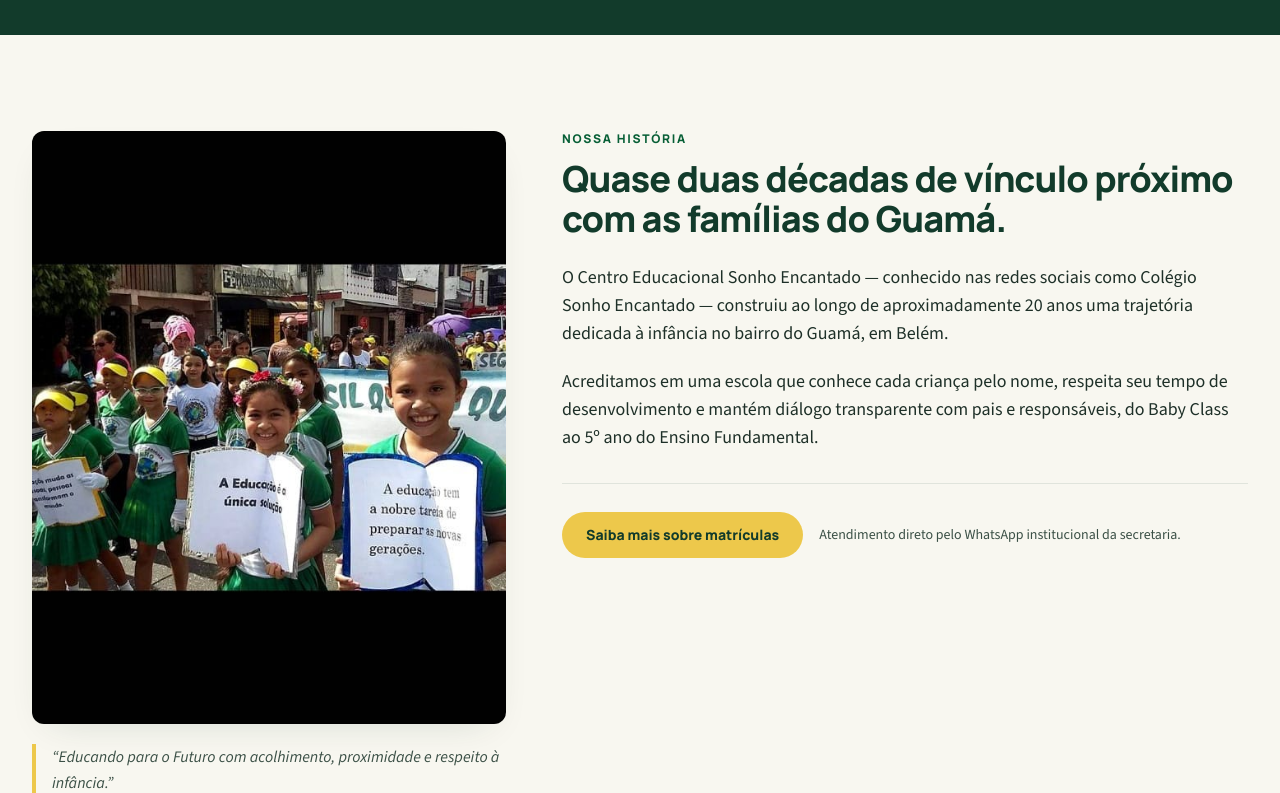
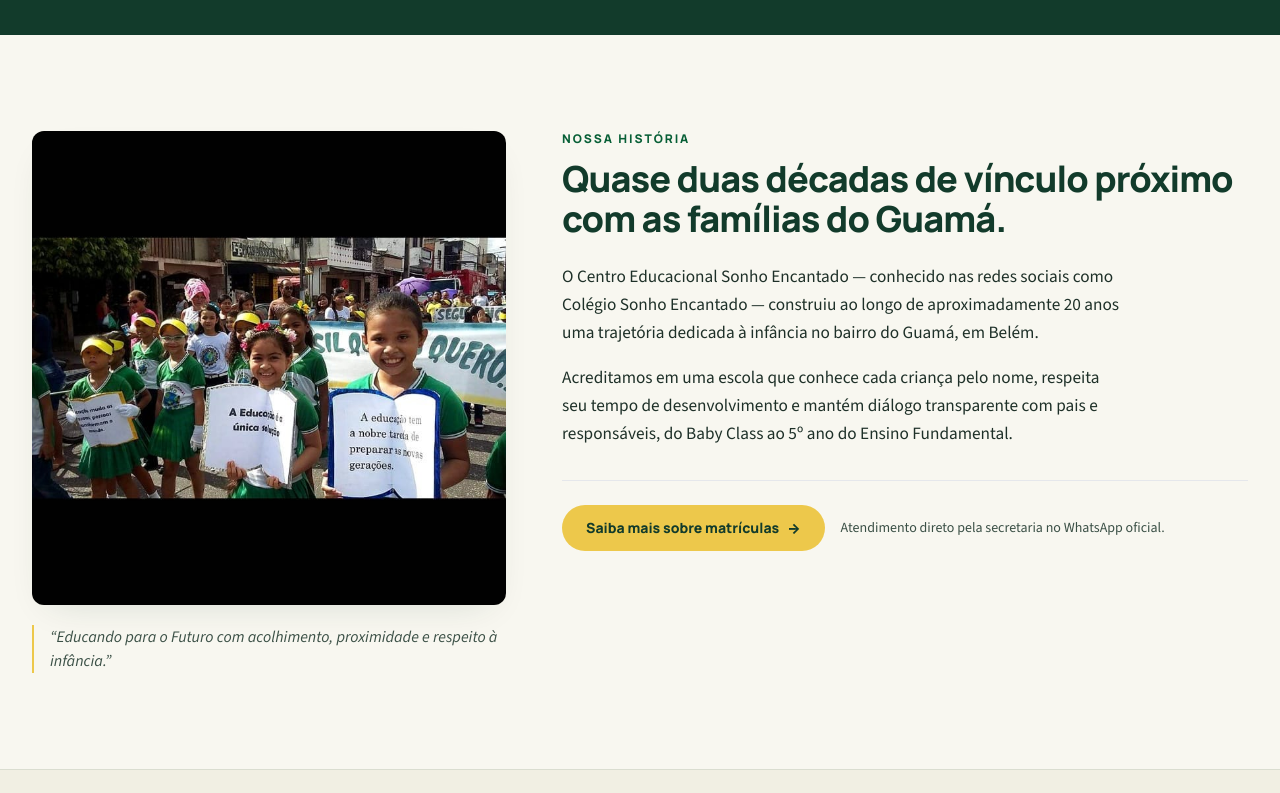
Before and after one commit to desenvolvedorfast-hub/site-sonho-encantado, a React (Vite) app in the folder sonho-encantado-site/: page / in a window 1280 px wide. Shown: the part 967-1760 px from the top of the page. Built offline with nearby package versions, Linux system fonts and the light colour scheme.

Commit message:
Implement photo missing state in HistorySection
Added state management for missing photo and updated rendering logic based on photo availability.

```diff
--- a/sonho-encantado-site/src/components/HistorySection.tsx
+++ b/sonho-encantado-site/src/components/HistorySection.tsx
@@ -1,61 +1,81 @@
+import { useState } from 'react';
 import { HISTORY_CONTENT, SCHOOL_IDENTITY } from '../data/schoolContent';
 import { PhotoSlot } from './PhotoSlot';
 
 export function HistorySection() {
+  const [photoMissing, setPhotoMissing] = useState(false);
+
   return (
     <section
       id="nossa-historia"
       aria-labelledby="historia-heading"
       className="py-16 sm:py-20 lg:py-24"
     >
-      <div className="mx-auto grid max-w-7xl grid-cols-1 items-start gap-10 px-4 sm:px-6 lg:grid-cols-12 lg:gap-14 lg:px-8">
-        {/* Imagem Editorial à Esquerda */}
+      <div className="mx-auto max-w-7xl px-4 sm:px-6 lg:px-8">
+        <div className="grid grid-cols-1 items-start gap-10 lg:grid-cols-12 lg:gap-14">
+          {/* Imagem em proporção natural (sem faixas pretas e sem cortar rostos) */}
+          {!photoMissing ? (
             <div className="order-2 lg:order-1 lg:col-span-5">
-          <div className="lg:sticky lg:top-24">
+              <div className="lg:sticky lg:top-28">
                 <PhotoSlot
                   src={HISTORY_CONTENT.imageSrc}
                   alt={HISTORY_CONTENT.imageAlt}
-              slotLabel={HISTORY_CONTENT.imageSlotLabel}
-              aspectClass="aspect-[4/5]"
+                  naturalAspect
+                  objectPosition="object-[50%_20%]"
                   className="shadow-editorial"
+                  onMissing={() => setPhotoMissing(true)}
                 />
-            <blockquote className="mt-5 border-l-4 border-brand-yellow pl-4 text-base italic leading-relaxed text-brand-muted">
+                <blockquote className="mt-5 border-l-2 border-brand-yellow pl-4 text-sm italic leading-relaxed text-brand-muted sm:text-base">
                   “{HISTORY_CONTENT.quote}”
                 </blockquote>
               </div>
             </div>
+          ) : (
+            <div className="order-2 border-t-2 border-brand-yellow pt-5 lg:order-1 lg:col-span-4">
+              <blockquote className="font-display text-xl font-bold leading-snug text-brand-dark">
+                “{HISTORY_CONTENT.quote}”
+              </blockquote>
+            </div>
+          )}
 
-        {/* Narrativa Institucional à Direita */}
-        <div className="order-1 lg:order-2 lg:col-span-7">
-          <p className="font-display text-xs font-extrabold uppercase tracking-[0.14em] text-brand-green">
+          {/* Narrativa enxuta e focada nos responsáveis */}
+          <div className={`order-1 lg:order-2 ${photoMissing ? 'lg:col-span-8' : 'lg:col-span-7'}`}>
+            <p className="font-display text-xs font-extrabold uppercase tracking-[0.16em] text-brand-green">
               {HISTORY_CONTENT.eyebrow}
             </p>
             <h2
               id="historia-heading"
-            className="mt-3 font-display text-3xl font-extrabold leading-tight text-brand-dark sm:text-4xl"
+              className="mt-3 max-w-2xl font-display text-3xl font-extrabold leading-tight text-brand-dark sm:text-4xl"
             >
               {HISTORY_CONTENT.title}
             </h2>
 
-          <div className="mt-6 space-y-5 text-base leading-relaxed text-brand-ink sm:text-lg">
+            <div className="mt-6 max-w-prose space-y-4 text-base leading-relaxed text-brand-ink sm:text-[1.08rem]">
               {HISTORY_CONTENT.paragraphs.map((paragraph) => (
                 <p key={paragraph}>{paragraph}</p>
               ))}
             </div>
 
-          <div className="mt-8 flex flex-wrap items-center gap-4 border-t border-brand-dark/10 pt-7">
+            <div className="mt-8 flex flex-wrap items-center gap-4 border-t border-brand-dark/12 pt-6">
               <a
                 href={SCHOOL_IDENTITY.whatsappUrl}
                 target="_blank"
                 rel="noopener noreferrer"
-              className="inline-flex min-h-[46px] items-center justify-center rounded-full bg-brand-yellow px-6 py-2.5 font-display text-sm font-extrabold text-brand-dark transition-transform duration-150 hover:-translate-y-0.5"
+                className="group inline-flex min-h-[46px] items-center justify-center gap-2 rounded-full bg-brand-yellow px-6 py-2.5 font-display text-sm font-extrabold text-brand-dark transition-all duration-150 hover:-translate-y-0.5 active:scale-[0.98]"
               >
-              {HISTORY_CONTENT.ctaLabel}
+                <span>{HISTORY_CONTENT.ctaLabel}</span>
+                <span
+                  aria-hidden="true"
+                  className="transition-transform duration-150 group-hover:translate-x-1"
+                >
+                  →
+                </span>
                 <span className="sr-only"> (abre o WhatsApp da secretaria em nova aba)</span>
               </a>
               <span className="text-sm font-medium text-brand-muted">
-              Atendimento direto pelo WhatsApp institucional da secretaria.
+                Atendimento direto pela secretaria no WhatsApp oficial.
               </span>
+            </div>
           </div>
         </div>
       </div>
```
Lines whose indentation alone changed are shown as unchanged.
